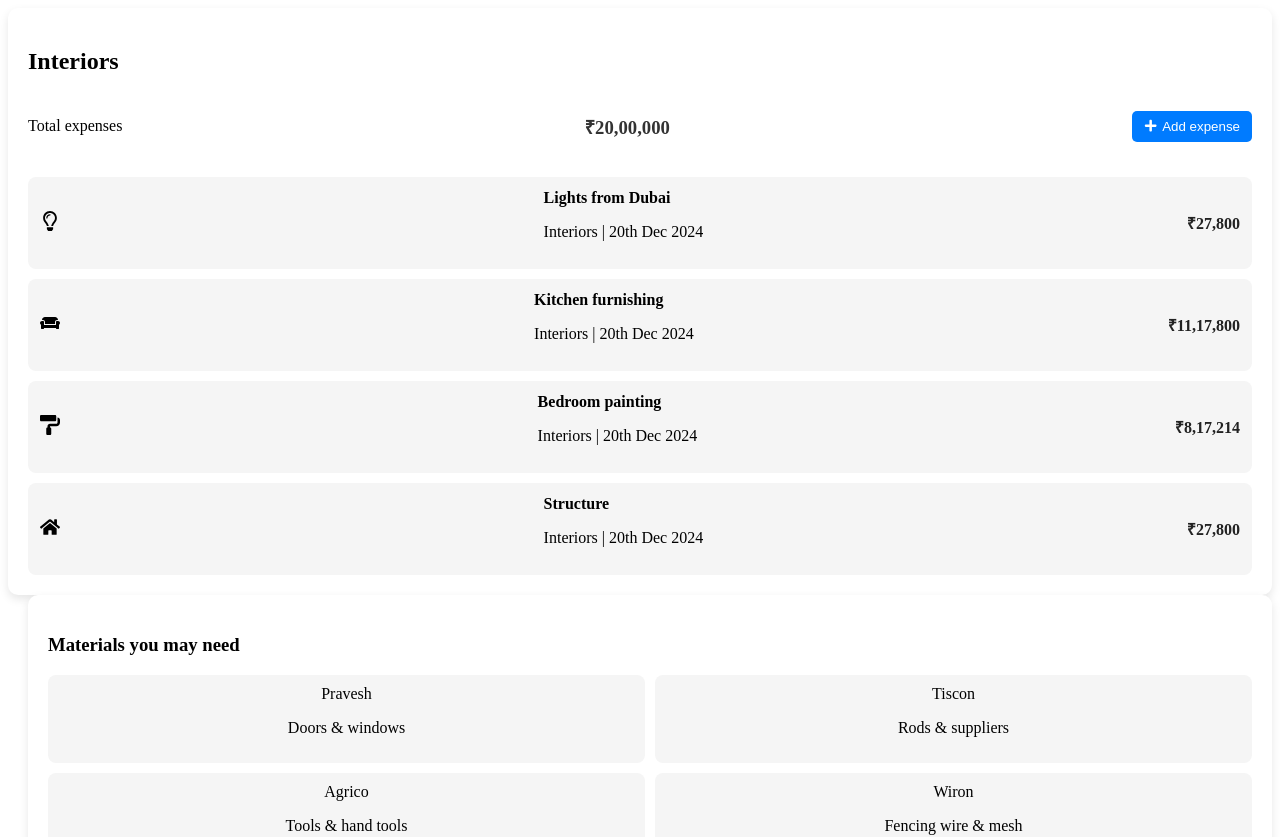
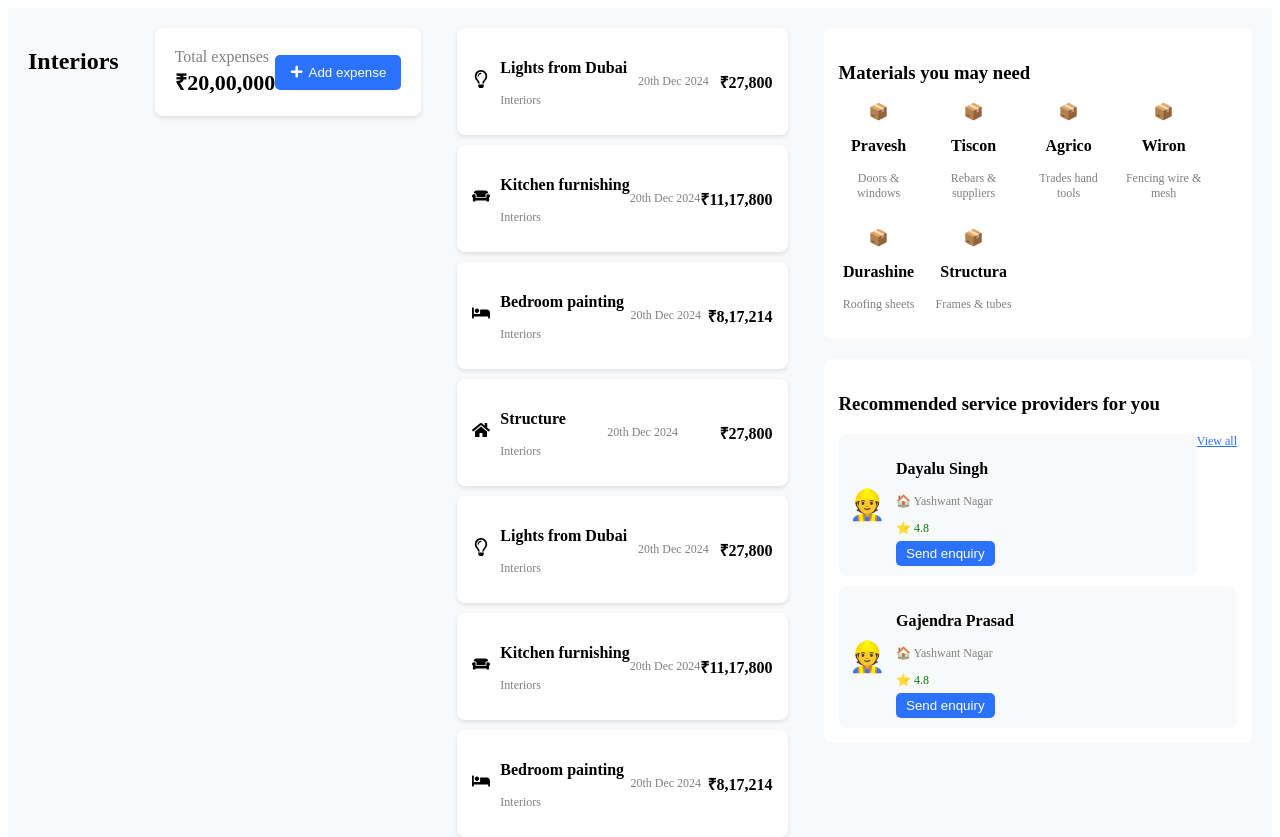
Before and after one commit to Mugdhashrivastava/tata-components, a React (Vite) app in the folder interiors-page/: page / in a window 1280 px wide. Shown: the top 837 px of the page. Built offline with nearby package versions, Linux system fonts and the light colour scheme.

Commit message:
iprovement

```diff
--- a/interiors-page/src/Interiors.css
+++ b/interiors-page/src/Interiors.css
@@ -1,34 +1,55 @@
-.dashboard {
+/* Main Container */
+.interiors-container {
     display: flex;
+    justify-content: space-between;
+    align-items: flex-start;
+    gap: 20px;
     padding: 20px;
-    font-family: "Arial", sans-serif;
-    background: #f9fafb;
+    background: #f8f9fa;
   }
 
-  .expenses-section {
-    flex: 2;
+  /* Left Section (Title, Total Expenses, Expenses List) */
+  .left-section {
+    width: 60%;
+    display: flex;
+    flex-direction: column; /* Ensures total expenses is on top */
+  }
+
+  /* Title */
+  .interiors-title {
+    font-size: 24px;
+    font-weight: bold;
+    margin-bottom: 15px;
+  }
+
+  /* Total Expenses Section */
+  .total-expenses {
+    display: flex;
+    justify-content: space-between;
+    align-items: center;
     background: white;
     padding: 20px;
-    border-radius: 10px;
-    box-shadow: 0 4px 10px rgba(0, 0, 0, 0.1);
+    border-radius: 8px;
+    box-shadow: 0 2px 4px rgba(0, 0, 0, 0.1);
+    margin-bottom: 20px; /* Creates space before the expenses list */
   }
 
-  .total-expenses {
-    display: flex;
-    align-items: center;
-    justify-content: space-between;
-    margin-bottom: 20px;
+  .total-expenses p {
+    margin: 0;
+    color: gray;
   }
 
   .total-expenses h3 {
-    color: #333;
+    margin: 0;
+    font-size: 22px;
   }
 
+  /* Add Expense Button */
   .add-expense-btn {
-    background: #007bff;
+    background: #2A72FF;
     color: white;
     border: none;
-    padding: 8px 12px;
+    padding: 10px 15px;
     border-radius: 5px;
     cursor: pointer;
     display: flex;
@@ -39,6 +60,7 @@
     margin-right: 5px;
   }
 
+  /* Expenses List */
   .expenses-list {
     display: flex;
     flex-direction: column;
@@ -47,77 +69,142 @@
 
   .expense-item {
     display: flex;
+    justify-content: space-between;
     align-items: center;
-    justify-content: space-between;
-    background: #f5f5f5;
-    padding: 12px;
+    background: white;
+    padding: 15px;
     border-radius: 8px;
+    box-shadow: 0 2px 4px rgba(0, 0, 0, 0.1);
   }
 
-  .icon {
-    font-size: 20px;
+  .expense-info {
+    display: flex;
+    align-items: center;
   }
 
-  .expense-details h4 {
-    margin: 0;
-    font-size: 16px;
+  .expense-icon {
+    font-size: 18px;
+    margin-right: 10px;
+  }
+
+  .expense-name {
+    font-weight: bold;
+  }
+
+  .expense-category {
+    font-size: 12px;
+    color: gray;
+  }
+
+  .expense-date {
+    font-size: 12px;
+    color: gray;
   }
 
   .expense-amount {
     font-weight: bold;
-    color: #222;
+    font-size: 16px;
   }
 
-  .sidebar {
-    flex: 1;
-    margin-left: 20px;
+  /* Right Sidebar */
+  .right-sidebar {
+    width: 35%;
+    display: flex;
+    flex-direction: column;
+    gap: 20px;
   }
 
-  .materials-section, .service-providers {
+  /* Materials Section */
+  .materials-section {
     background: white;
-    padding: 20px;
-    border-radius: 10px;
-    margin-bottom: 20px;
-    box-shadow: 0 4px 10px rgba(0, 0, 0, 0.1);
+    padding: 15px;
+    border-radius: 8px;
   }
 
   .materials-list {
     display: flex;
     flex-wrap: wrap;
-    gap: 10px;
+    gap: 15px;
   }
 
   .material-item {
-    background: #f5f5f5;
-    padding: 10px;
+    text-align: center;
+    width: 80px;
+  }
+
+  .material-name {
+    font-weight: bold;
+  }
+
+  .material-desc {
+    font-size: 12px;
+    color: gray;
+  }
+
+  /* Service Providers */
+  .service-providers {
+    background: white;
+    padding: 15px;
     border-radius: 8px;
-    text-align: center;
-    flex: 1 1 calc(33.33% - 10px);
+  }
+
+  .view-all {
+    float: right;
+    font-size: 12px;
+    color: #2A72FF;
   }
 
   .provider-card {
     display: flex;
-    justify-content: space-between;
     align-items: center;
-    background: #f5f5f5;
-    padding: 12px;
+    background: #f8f9fa;
+    padding: 10px;
+    margin-top: 10px;
     border-radius: 8px;
-    margin-top: 10px;
   }
 
-  .rating {
-    background: #4caf50;
-    color: white;
-    padding: 3px 6px;
-    border-radius: 5px;
+  .provider-image {
+    font-size: 30px;
+    margin-right: 10px;
+  }
+
+  .provider-details {
+    flex: 1;
+  }
+
+  .provider-name {
+    font-weight: bold;
+  }
+
+  .provider-location {
     font-size: 12px;
+    color: gray;
+  }
+
+  .provider-rating {
+    font-size: 12px;
+    color: green;
+    margin-top: 5px;
   }
 
   .send-enquiry-btn {
-    background: #007bff;
+    background: #2A72FF;
     color: white;
     border: none;
-    padding: 8px 12px;
+    padding: 5px 10px;
     border-radius: 5px;
     cursor: pointer;
+    margin-top: 5px;
   }
+
+  /* Responsive Design */
+  @media (max-width: 1024px) {
+    .interiors-container {
+      flex-direction: column;
+      align-items: center;
+    }
+
+    .left-section, .right-sidebar {
+      width: 100%;
+    }
+  }
--- a/interiors-page/src/Interiors.jsx
+++ b/interiors-page/src/Interiors.jsx
@@ -1,77 +1,96 @@
 import React from "react";
 import "./Interiors.css";
-import { FaPlus, FaRegLightbulb, FaCouch, FaPaintRoller, FaHome } from "react-icons/fa";
+import { FaPlus } from "react-icons/fa"; // For the add expense button
+import { FaRegLightbulb, FaBed, FaCouch, FaHome } from "react-icons/fa"; // Icons for categories
 
 const Interiors = () => {
   const expenses = [
-    { icon: <FaRegLightbulb />, title: "Lights from Dubai", amount: "₹27,800" },
-    { icon: <FaCouch />, title: "Kitchen furnishing", amount: "₹11,17,800" },
-    { icon: <FaPaintRoller />, title: "Bedroom painting", amount: "₹8,17,214" },
-    { icon: <FaHome />, title: "Structure", amount: "₹27,800" },
+    { icon: <FaRegLightbulb />, name: "Lights from Dubai", amount: "₹27,800" },
+    { icon: <FaCouch />, name: "Kitchen furnishing", amount: "₹11,17,800" },
+    { icon: <FaBed />, name: "Bedroom painting", amount: "₹8,17,214" },
+    { icon: <FaHome />, name: "Structure", amount: "₹27,800" },
+    { icon: <FaRegLightbulb />, name: "Lights from Dubai", amount: "₹27,800" },
+    { icon: <FaCouch />, name: "Kitchen furnishing", amount: "₹11,17,800" },
+    { icon: <FaBed />, name: "Bedroom painting", amount: "₹8,17,214" },
+    { icon: <FaHome />, name: "Structure", amount: "₹27,800" },
   ];
 
   const materials = [
     { name: "Pravesh", desc: "Doors & windows" },
-    { name: "Tiscon", desc: "Rods & suppliers" },
-    { name: "Agrico", desc: "Tools & hand tools" },
+    { name: "Tiscon", desc: "Rebars & suppliers" },
+    { name: "Agrico", desc: "Trades hand tools" },
     { name: "Wiron", desc: "Fencing wire & mesh" },
     { name: "Durashine", desc: "Roofing sheets" },
-    { name: "Structura", desc: "Frames & Lattice" },
+    { name: "Structura", desc: "Frames & tubes" },
   ];
 
   const serviceProviders = [
-    { name: "Dayalu Singh", rating: "4.8", location: "Yashwant Nagar" },
-    { name: "Gajendra Prasad", rating: "4.8", location: "Yashwant Nagar" },
+    { name: "Dayalu Singh", location: "Yashwant Nagar", rating: "4.8" },
+    { name: "Gajendra Prasad", location: "Yashwant Nagar", rating: "4.8" },
   ];
 
   return (
-    <div className="Interiors">
-      <div className="expenses-section">
-        <h2>Interiors</h2>
-        <div className="total-expenses">
-          <span>Total expenses</span>
+    <div className="interiors-container">
+      {/* Header */}
+      <h2 className="interiors-title">Interiors</h2>
+
+      {/* Total Expenses */}
+      <div className="total-expenses">
+        <div>
+          <p>Total expenses</p>
           <h3>₹20,00,000</h3>
-          <button className="add-expense-btn">
-            <FaPlus /> Add expense
-          </button>
         </div>
-        <div className="expenses-list">
-          {expenses.map((expense, index) => (
-            <div className="expense-item" key={index}>
-              <span className="icon">{expense.icon}</span>
-              <div className="expense-details">
-                <h4>{expense.title}</h4>
-                <p>Interiors | 20th Dec 2024</p>
-              </div>
-              <span className="expense-amount">{expense.amount}</span>
-            </div>
-          ))}
-        </div>
+        <button className="add-expense-btn">
+          <FaPlus /> Add expense
+        </button>
       </div>
 
-      <div className="sidebar">
+      {/* Expenses List */}
+      <div className="expenses-list">
+        {expenses.map((expense, index) => (
+          <div className="expense-item" key={index}>
+            <div className="expense-info">
+              <span className="expense-icon">{expense.icon}</span>
+              <div>
+                <p className="expense-name">{expense.name}</p>
+                <p className="expense-category">Interiors</p>
+              </div>
+            </div>
+            <p className="expense-date">20th Dec 2024</p>
+            <p className="expense-amount">{expense.amount}</p>
+          </div>
+        ))}
+      </div>
+
+      {/* Right Sidebar */}
+      <div className="right-sidebar">
+        {/* Materials Section */}
         <div className="materials-section">
           <h3>Materials you may need</h3>
           <div className="materials-list">
-            {materials.map((item, index) => (
-              <div key={index} className="material-item">
-                <span className="material-name">{item.name}</span>
-                <p>{item.desc}</p>
+            {materials.map((material, index) => (
+              <div className="material-item" key={index}>
+                <div className="material-image">📦</div>
+                <p className="material-name">{material.name}</p>
+                <p className="material-desc">{material.desc}</p>
               </div>
             ))}
           </div>
         </div>
 
+        {/* Recommended Service Providers */}
         <div className="service-providers">
           <h3>Recommended service providers for you</h3>
+          <a href="#" className="view-all">View all</a>
           {serviceProviders.map((provider, index) => (
-            <div key={index} className="provider-card">
-              <div className="provider-info">
-                <h4>{provider.name}</h4>
-                <p>📍 {provider.location}</p>
-                <span className="rating">⭐ {provider.rating}</span>
+            <div className="provider-card" key={index}>
+              <div className="provider-image">👷</div>
+              <div className="provider-details">
+                <p className="provider-name">{provider.name}</p>
+                <p className="provider-location">🏠 {provider.location}</p>
+                <div className="provider-rating">⭐ {provider.rating}</div>
+                <button className="send-enquiry-btn">Send enquiry</button>
               </div>
-              <button className="send-enquiry-btn">Send enquiry</button>
             </div>
           ))}
         </div>
```
